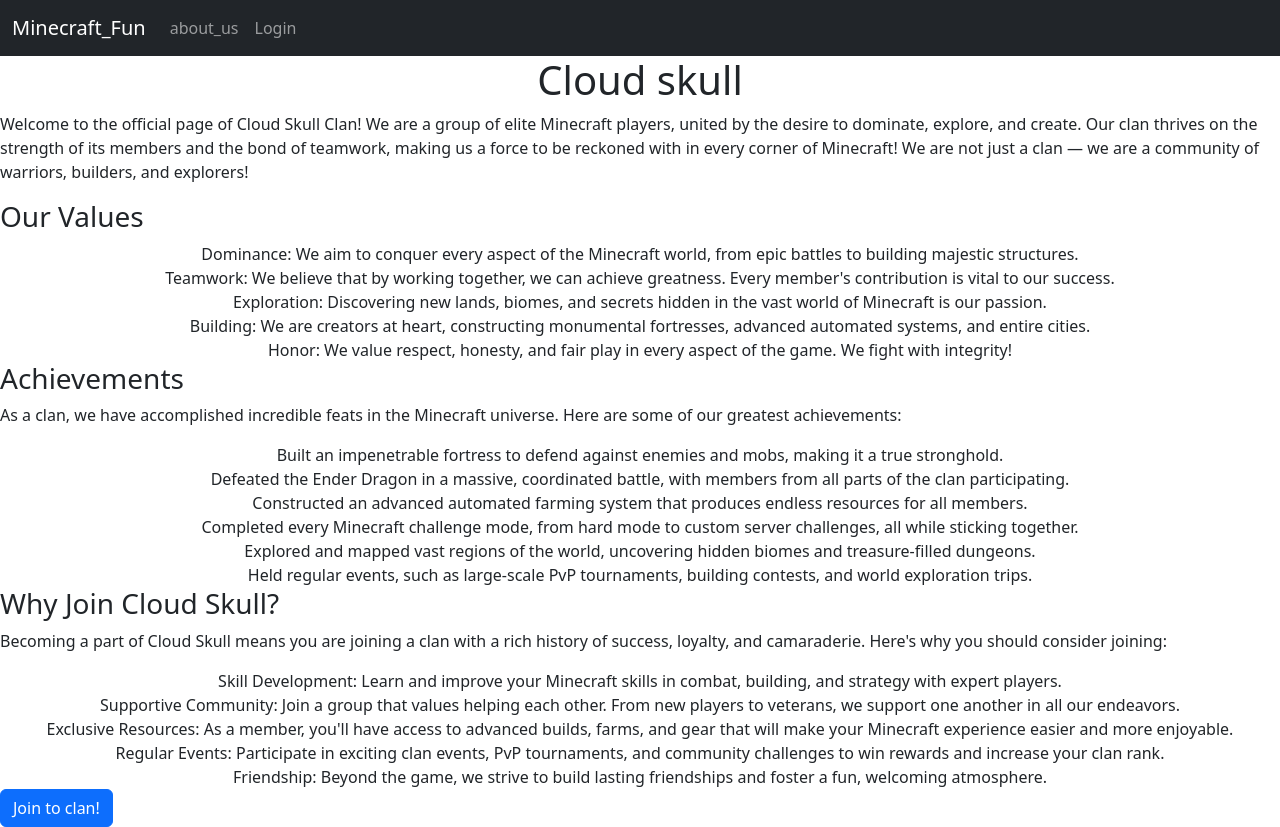
After one commit to bpopivnyak/Minecraft-server, a Flask app: page /Clan-page-4 in a window 1280 px wide. The commit adds this page. Run offline with Flask 3, Linux system fonts and the light colour scheme.

Commit message:
project already done

```diff
--- a/main.py
+++ b/main.py
@@ -39,5 +39,9 @@
 def clanInfo3():
     return render_template("Cl@n-page#3.html")
 
+@app.route("/Clan-page-4")
+def clanInfo4():
+    return render_template("Cl@n-page#4.html")
+
 
 app.run()
--- /dev/null
+++ b/templates/Cl@n-page#4.html
@@ -0,0 +1,42 @@
+{% extends "base.html" %}
+
+{% block content %}
+<ul class="nav justify-content-center">
+    <h1>Cloud skull</h1>
+</ul>
+<p>Welcome to the official page of Cloud Skull Clan! We are a group of elite Minecraft players, united by the desire to dominate, explore, and create. Our clan thrives on the strength of its members and the bond of teamwork, making us a force to be reckoned with in every corner of Minecraft! We are not just a clan — we are a community of warriors, builders, and explorers!</p>
+<h3>Our Values</h3>
+    <ul class="nav justify-content-center">
+        <li>Dominance: We aim to conquer every aspect of the Minecraft world, from epic battles to building majestic structures.</li>
+        <li>Teamwork: We believe that by working together, we can achieve greatness. Every member's contribution is vital to our success.</li>
+        <li>Exploration: Discovering new lands, biomes, and secrets hidden in the vast world of Minecraft is our passion.</li>
+        <li>Building: We are creators at heart, constructing monumental fortresses, advanced automated systems, and entire cities.</li>
+        <li>Honor: We value respect, honesty, and fair play in every aspect of the game. We fight with integrity!</li>
+    </ul>
+
+    <h3>Achievements</h3>
+    <p>As a clan, we have accomplished incredible feats in the Minecraft universe. Here are some of our greatest achievements:</p>
+    <ul class="nav justify-content-center">
+        <li>Built an impenetrable fortress to defend against enemies and mobs, making it a true stronghold.</li>
+        <li>Defeated the Ender Dragon in a massive, coordinated battle, with members from all parts of the clan participating.</li>
+        <li>Constructed an advanced automated farming system that produces endless resources for all members.</li>
+        <li>Completed every Minecraft challenge mode, from hard mode to custom server challenges, all while sticking together.</li>
+        <li>Explored and mapped vast regions of the world, uncovering hidden biomes and treasure-filled dungeons.</li>
+        <li>Held regular events, such as large-scale PvP tournaments, building contests, and world exploration trips.</li>
+    </ul>
+
+    <h3>Why Join Cloud Skull?</h3>
+    <p>Becoming a part of Cloud Skull means you are joining a clan with a rich history of success, loyalty, and camaraderie. Here's why you should consider joining:</p>
+    <ul class="nav justify-content-center">
+        <li>Skill Development: Learn and improve your Minecraft skills in combat, building, and strategy with expert players.</li>
+        <li>Supportive Community: Join a group that values helping each other. From new players to veterans, we support one another in all our endeavors.</li>
+        <li>Exclusive Resources: As a member, you'll have access to advanced builds, farms, and gear that will make your Minecraft experience easier and more enjoyable.</li>
+        <li>Regular Events: Participate in exciting clan events, PvP tournaments, and community challenges to win rewards and increase your clan rank.</li>
+        <li>Friendship: Beyond the game, we strive to build lasting friendships and foster a fun, welcoming atmosphere.</li>
+    </ul>
+<button type="button" class="btn btn-primary" data-bs-toggle="collapse" data-bs-target="#demo">Join to clan!</button>
+  <div id="demo" class="collapse">
+    You successfully join to the clan!
+  </div>
+</div>
+{% endblock %}
--- a/templates/Clans.html
+++ b/templates/Clans.html
@@ -5,7 +5,7 @@
   <a href="/Clan-page-1" class="list-group-item list-group-item-action">The survivors</a>
   <a href="/Clan-page-2" class="list-group-item list-group-item-action list-group-item-success">Military teamwork</a>
   <a href="/Clan-page-3" class="list-group-item list-group-item-action list-group-item-secondary">Undead Bones</a>
-  <a href="#" class="list-group-item list-group-item-action list-group-item-info">Cloud skull</a>
+  <a href="/Clan-page-4" class="list-group-item list-group-item-action list-group-item-info">Cloud skull</a>
   <a href="#" class="list-group-item list-group-item-action list-group-item-warning">The heist sword</a>
   <a href="#" class="list-group-item list-group-item-action list-group-item-danger">Dagerskull bodys</a>
   <a href="#" class="list-group-item list-group-item-action list-group-item-primary">Magic tree</a>
--- a/templates/index.html
+++ b/templates/index.html
@@ -5,7 +5,7 @@
 <h1>The War of the World</h1>
 </ul>
 <ul class="nav justify-content-center">
-<p>Best server to play fun</p>
+<span>Best server to play fun</span>
 </ul>
 
 <div class="container">
```
